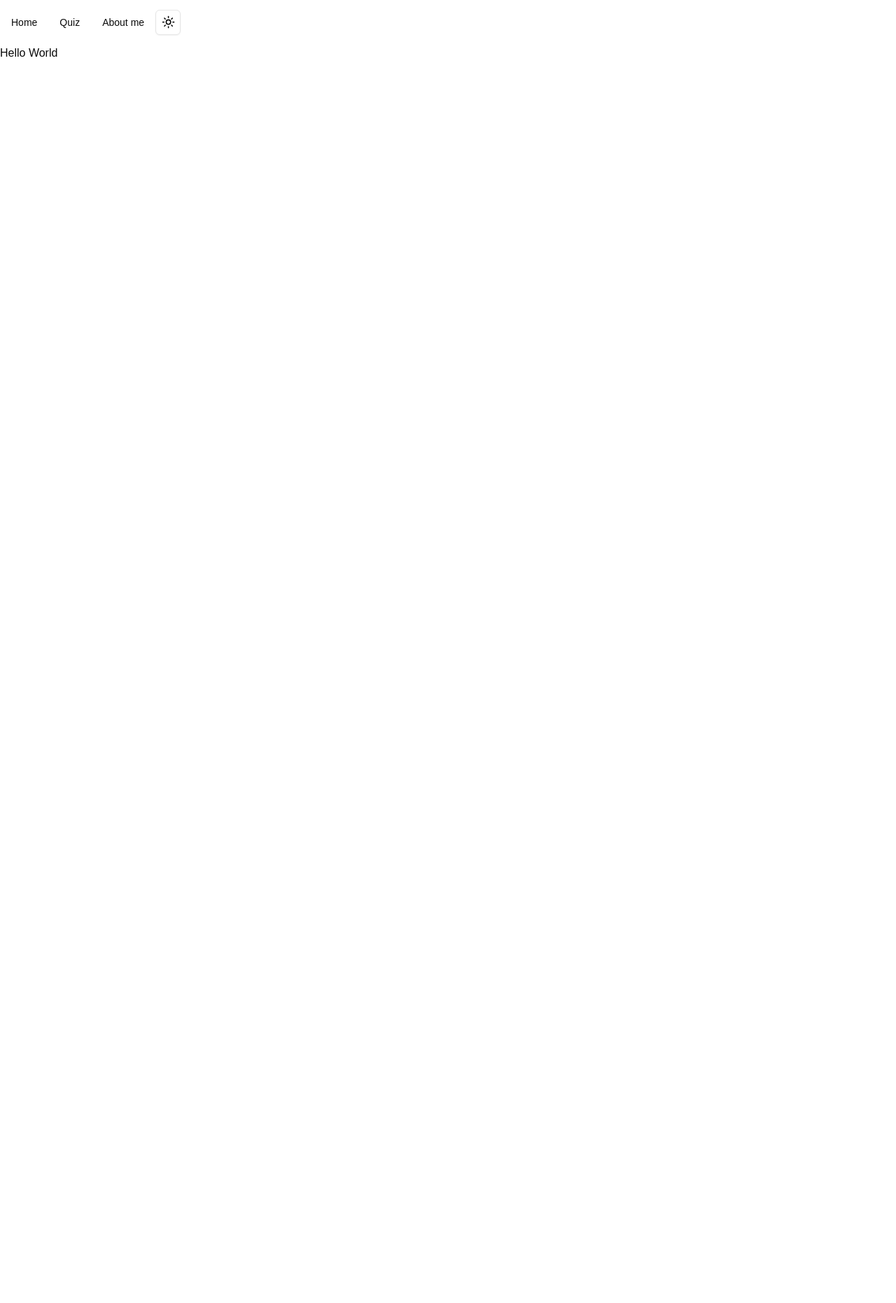
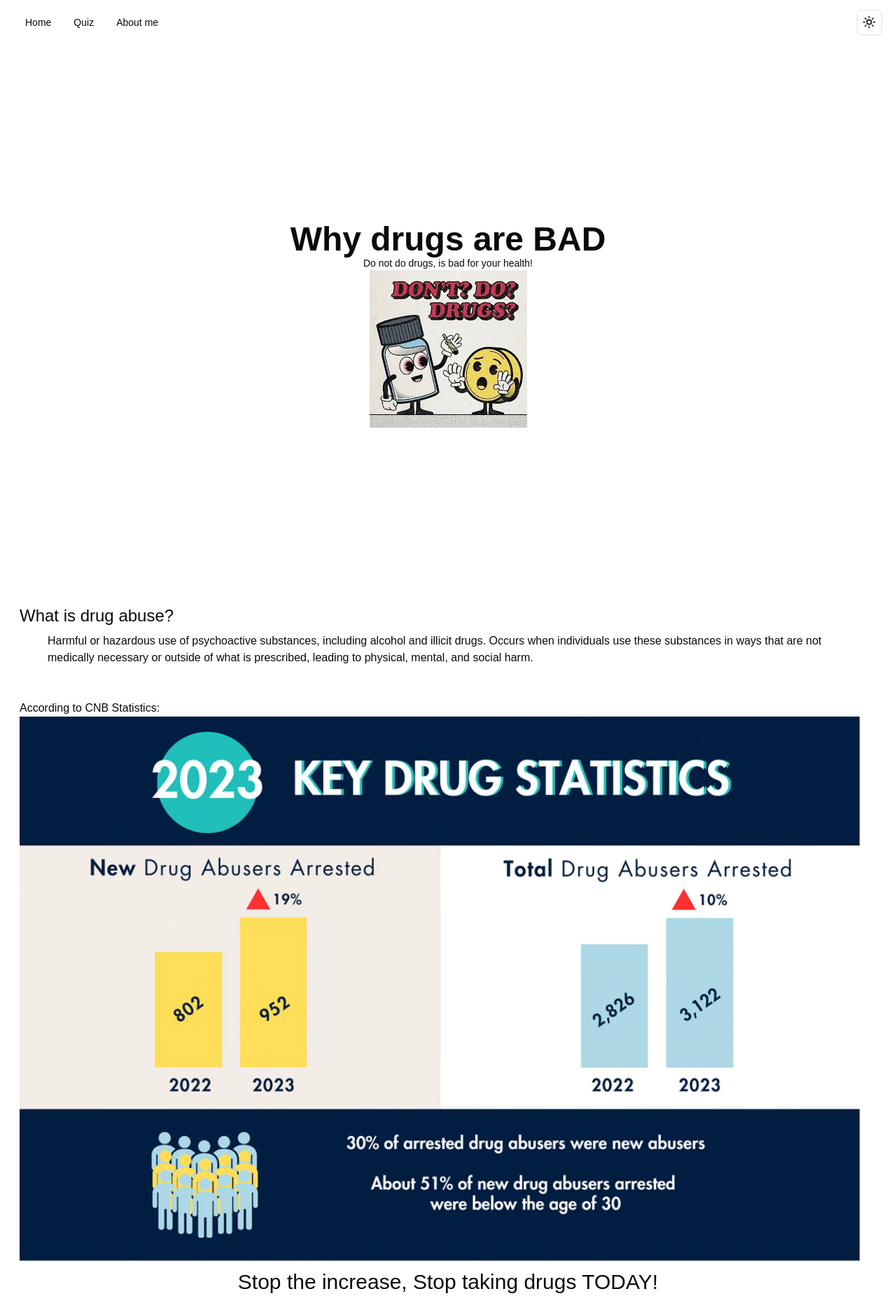
Before and after one commit to ongkenith/heartcode-training, a Next.js app in the folder my-app/: page / in a window 1280 px wide. Shown: the whole page at 70% size. Before the commit the page ends 800 px from the top, so only its background shows below. Built offline with nearby package versions, Linux system fonts and the light colour scheme.

Commit message:
Create Landing Page

```diff
--- a/my-app/app/aboutme/page.tsx
+++ b/my-app/app/aboutme/page.tsx
@@ -6,8 +6,8 @@ import { Terminal } from "lucide-react"
 
 export default function aboutme() {
     return (
-        <div>Hello World, this is the aboutme route
-            <Card>
+        <div>
+            <Card className="text-center ">
                 <CardHeader>
                     <CardTitle>
                         Hello, I am Kenith
@@ -17,13 +17,15 @@ export default function aboutme() {
                     </CardDescription>
                 </CardHeader>
                 <CardContent>
-                    <Image src={ImgCat} alt="1"/>
-                    <div className="flex flex-row gap-2">
+                    <div  className="flex justify-center items-center">
+                        <Image src={ImgCat} alt="1"/>
+                    </div>
+                    <div className="flex flex-row gap-2 justify-center">
                         <p className="font-bold">Name:</p>
                         Kenith
                     </div>
-                    <div className="flex flex-row gap-2"><p className="font-bold">Major:</p>Information Systems</div>
-                    <div className="flex flex-row gap-2"><p className="font-bold">Hobbies:</p>I like to code</div>
+                    <div className="flex flex-row gap-2 justify-center"><p className="font-bold">Major:</p>Information Systems</div>
+                    <div className="flex flex-row gap-2 justify-center"><p className="font-bold">Hobbies:</p>I like to code</div>
                 </CardContent>
             </Card>
             <Alert>
--- a/my-app/app/page.tsx
+++ b/my-app/app/page.tsx
@@ -1,5 +1,37 @@
+import Image from "next/image";
+import Img3 from "@/app/assets/img3.jpg";
+import Img2 from "@/app/assets/img2.png";
+
 export default function Home() {
   return (
-    <div>Hello World</div>
+    <div>
+      <div className="flex flex-col justify-center h-dvh p-1">
+        <p className="font-bold text-5xl text-center">Why drugs are BAD</p>
+        <p className="text-sm text-center">Do not do drugs, is bad for your health!</p>
+        <div className="flex justify-center items-center">
+          <Image src={Img3} alt="1"/>
+        </div>
+      </div>
+      <div className="mx-2 px-5">
+        <p className="text-2xl">
+          What is drug abuse?
+        </p>
+        <div className="px-8 m-2">
+          <span>
+            Harmful or hazardous use of psychoactive substances, including alcohol and illicit drugs. Occurs when individuals use these substances in ways that are not medically necessary or outside of what is prescribed, leading to physical, mental, and social harm.
+          </span>
+        </div>
+        <div className="m-3 p-3">
+
+        </div>
+        <div>
+          <h2>According to CNB Statistics:</h2>
+          <Image src={Img2} alt="1"/>
+        </div>
+        <div className="text-center m-3">
+          <p className="text-3xl">Stop the increase, Stop taking drugs TODAY!</p>
+        </div>
+      </div>
+    </div>
   );
 }
--- a/my-app/components/navbar/navigation-bar.tsx
+++ b/my-app/components/navbar/navigation-bar.tsx
@@ -10,11 +10,14 @@ import { ModeToggle } from "@/components/modetoggle";
 
 export function NavigationBar() {
     return (
-        <NavigationMenu className="list-none h-16">
+        <NavigationMenu className="list-none h-16 justify-between min-w-full h-16 top-0 p-5">
+            <div className="flex flex-row">
             <NavigationMenuItem>
+                <Link href="/" legacyBehavior passHref>
                     <NavigationMenuLink className={navigationMenuTriggerStyle()}>
                         Home
                     </NavigationMenuLink>
+                </Link>
             </NavigationMenuItem>
             <NavigationMenuItem>
                 <Link href="/quiz" legacyBehavior passHref>
@@ -30,7 +33,10 @@ export function NavigationBar() {
                     </NavigationMenuLink>
                 </Link>
             </NavigationMenuItem>
-            <ModeToggle/>
+            </div>
+            <div>
+                <ModeToggle/>
+            </div>
         </NavigationMenu>
     )
 };
```
Also changed, not shown: my-app/app/assets/img2.png (added), my-app/app/assets/img3.jpg (added).
